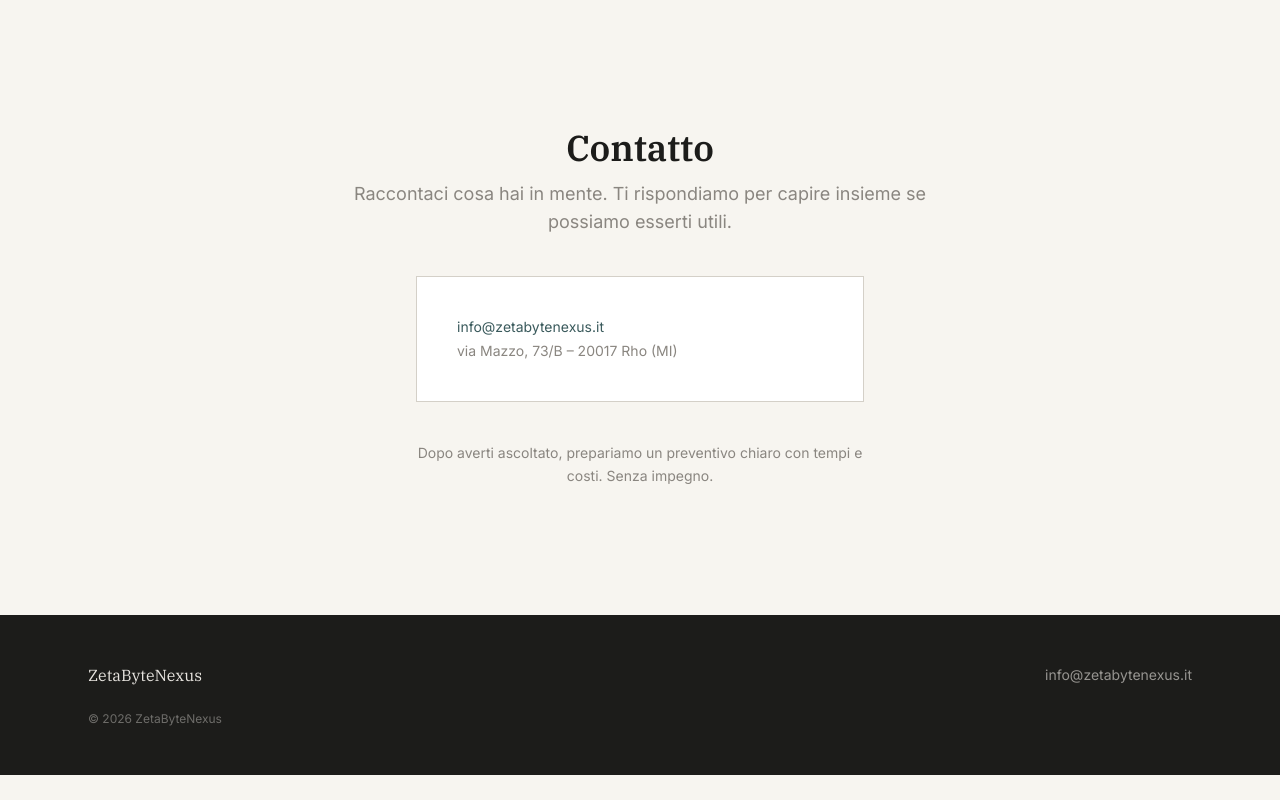
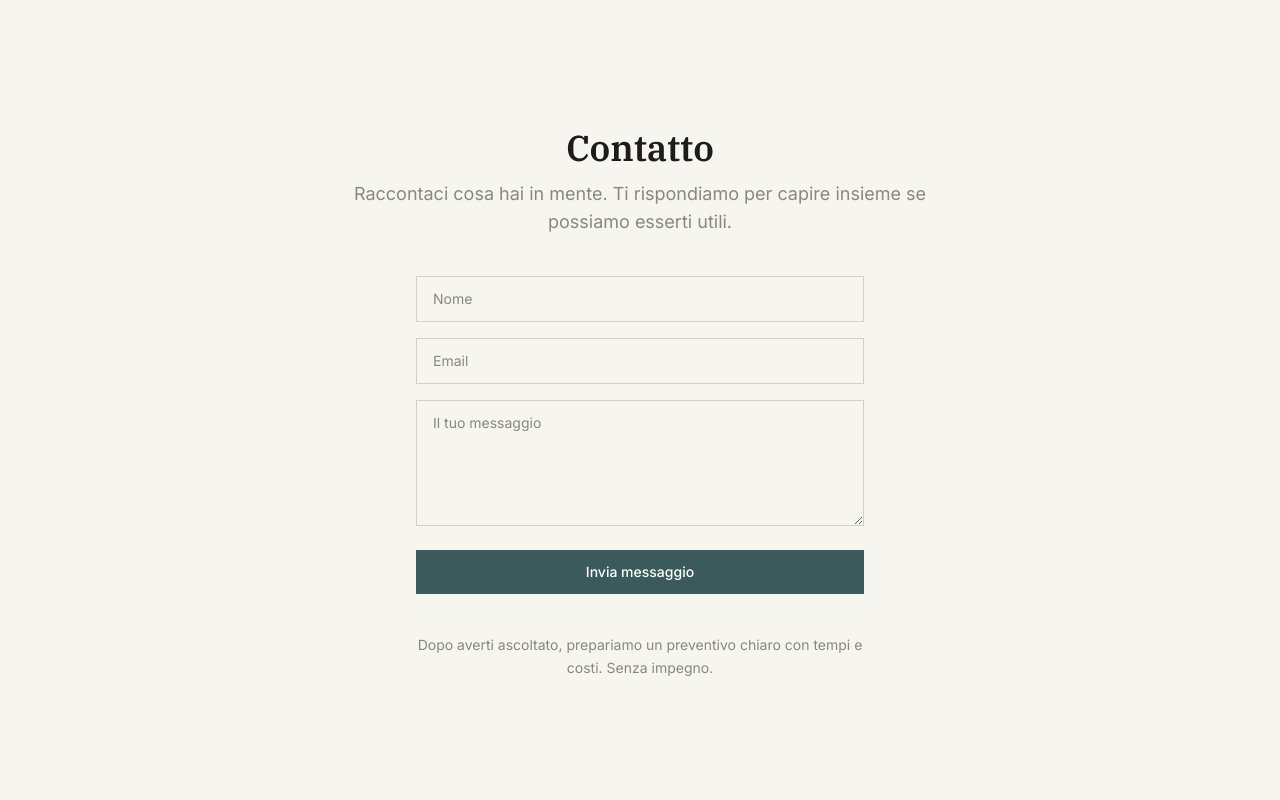
Before and after one commit to StefanoBonfanti66/zetabytenexus-website, a React (Vite) app in the folder app/: page / in a window 1280 px wide. Shown: the part 4660-5460 px from the top of the page. Before the commit the page ends 5435 px from the top, so only its background shows below. Built offline with nearby package versions, Linux system fonts and the light colour scheme; no server answers.

Commit message:
feat: form contatti funzionante con Supabase

```diff
--- a/app/src/components/ContactSection.tsx
+++ b/app/src/components/ContactSection.tsx
@@ -1,4 +1,36 @@
+import { type FormEvent, useState } from 'react'
+import { supabase } from '../supabaseClient'
+
 function ContactSection() {
+  const [name, setName] = useState('')
+  const [email, setEmail] = useState('')
+  const [message, setMessage] = useState('')
+  const [status, setStatus] = useState<'idle' | 'sending' | 'sent' | 'error'>('idle')
+
+  async function handleSubmit(e: FormEvent<HTMLFormElement>) {
+    e.preventDefault()
+    setStatus('sending')
+
+    const { error } = await supabase.from('contacts').insert({
+      name: name.trim(),
+      email: email.trim(),
+      message: message.trim(),
+    })
+
+    if (error) {
+      setStatus('error')
+      return
+    }
+
+    setStatus('sent')
+    setName('')
+    setEmail('')
+    setMessage('')
+  }
+
+  const inputClasses =
+    'w-full border border-border bg-bg px-4 py-3 text-sm text-text placeholder:text-muted outline-none transition-colors duration-200 focus:border-accent'
+
   return (
     <section id="contact" className="py-24 md:py-32">
       <div className="mx-auto max-w-6xl w-full px-6">
@@ -10,17 +42,63 @@ function ContactSection() {
             Raccontaci cosa hai in mente. Ti rispondiamo per capire insieme se possiamo esserti utili.
           </p>
 
-          <div className="border border-border bg-surface p-8 md:p-10 inline-block text-left w-full max-w-md">
-            <p className="text-sm text-text mb-1">
-              <a href="mailto:info@zetabytenexus.it"
-                 className="text-accent hover:text-accent-hover no-underline transition-colors duration-200">
-                info@zetabytenexus.it
-              </a>
-            </p>
-            <p className="text-sm text-muted">
-              via Mazzo, 73/B – 20017 Rho (MI)
-            </p>
-          </div>
+          {status === 'sent' ? (
+            <div className="border border-border bg-surface p-8 md:p-10 text-center w-full max-w-md mx-auto">
+              <p className="text-text font-semibold mb-2">Grazie per averci scritto!</p>
+              <p className="text-sm text-muted">Ti risponderemo al più presto.</p>
+            </div>
+          ) : (
+            <form onSubmit={handleSubmit} className="w-full max-w-md mx-auto space-y-4 text-left">
+              <div>
+                <label htmlFor="contact-name" className="sr-only">Nome</label>
+                <input
+                  id="contact-name"
+                  type="text"
+                  placeholder="Nome"
+                  value={name}
+                  onChange={e => setName(e.target.value)}
+                  required
+                  className={inputClasses}
+                />
+              </div>
+              <div>
+                <label htmlFor="contact-email" className="sr-only">Email</label>
+                <input
+                  id="contact-email"
+                  type="email"
+                  placeholder="Email"
+                  value={email}
+                  onChange={e => setEmail(e.target.value)}
+                  required
+                  className={inputClasses}
+                />
+              </div>
+              <div>
+                <label htmlFor="contact-message" className="sr-only">Messaggio</label>
+                <textarea
+                  id="contact-message"
+                  rows={5}
+                  placeholder="Il tuo messaggio"
+                  value={message}
+                  onChange={e => setMessage(e.target.value)}
+                  required
+                  className={`${inputClasses} resize-y`}
+                />
+              </div>
+              <button
+                type="submit"
+                disabled={status === 'sending'}
+                className="w-full bg-accent text-white px-6 py-3 text-sm font-medium transition-colors duration-200 hover:bg-accent-hover disabled:opacity-50"
+              >
+                {status === 'sending' ? 'Invio in corso…' : 'Invia messaggio'}
+              </button>
+              {status === 'error' && (
+                <p className="text-sm text-red-500 text-center">
+                  Errore nell'invio. Riprova più tardi.
+                </p>
+              )}
+            </form>
+          )}
 
           <p className="text-sm text-muted mt-10 max-w-md mx-auto leading-relaxed">
             Dopo averti ascoltato, prepariamo un preventivo chiaro con tempi e costi. Senza impegno.
```
